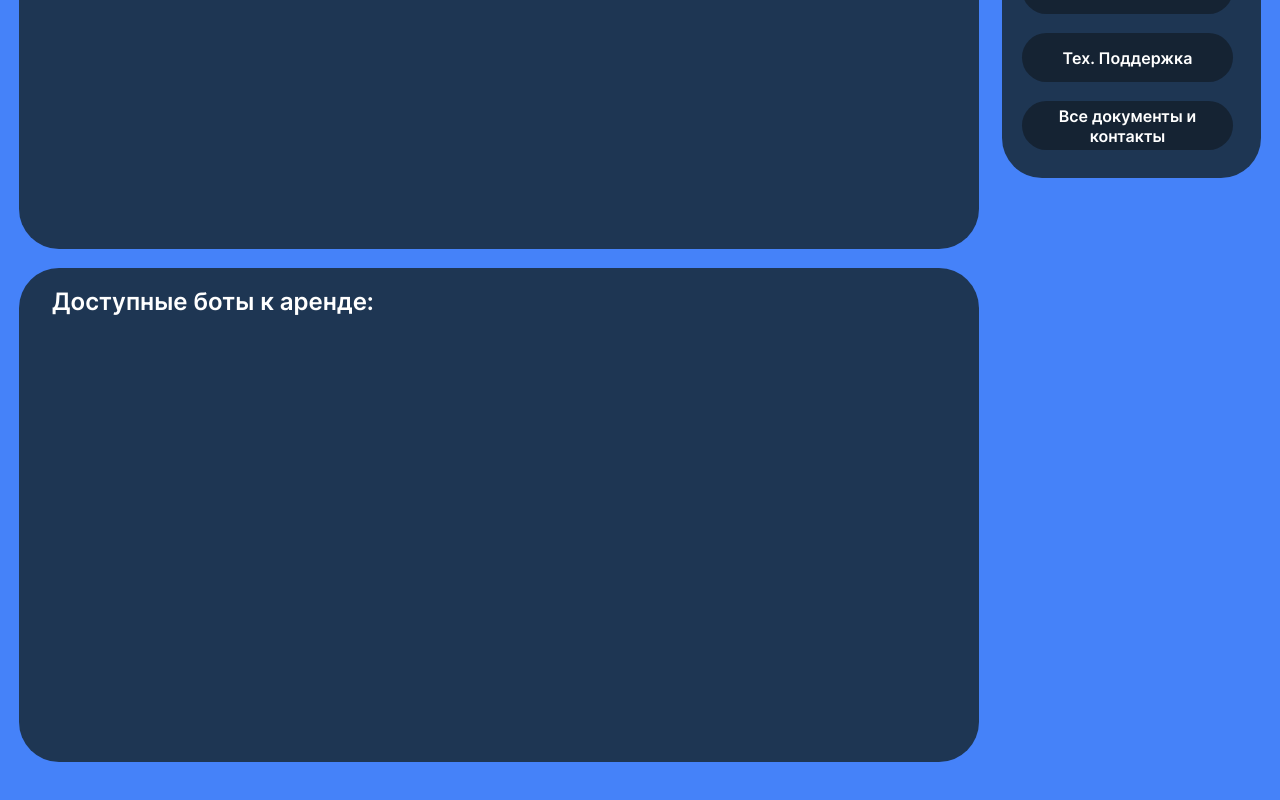
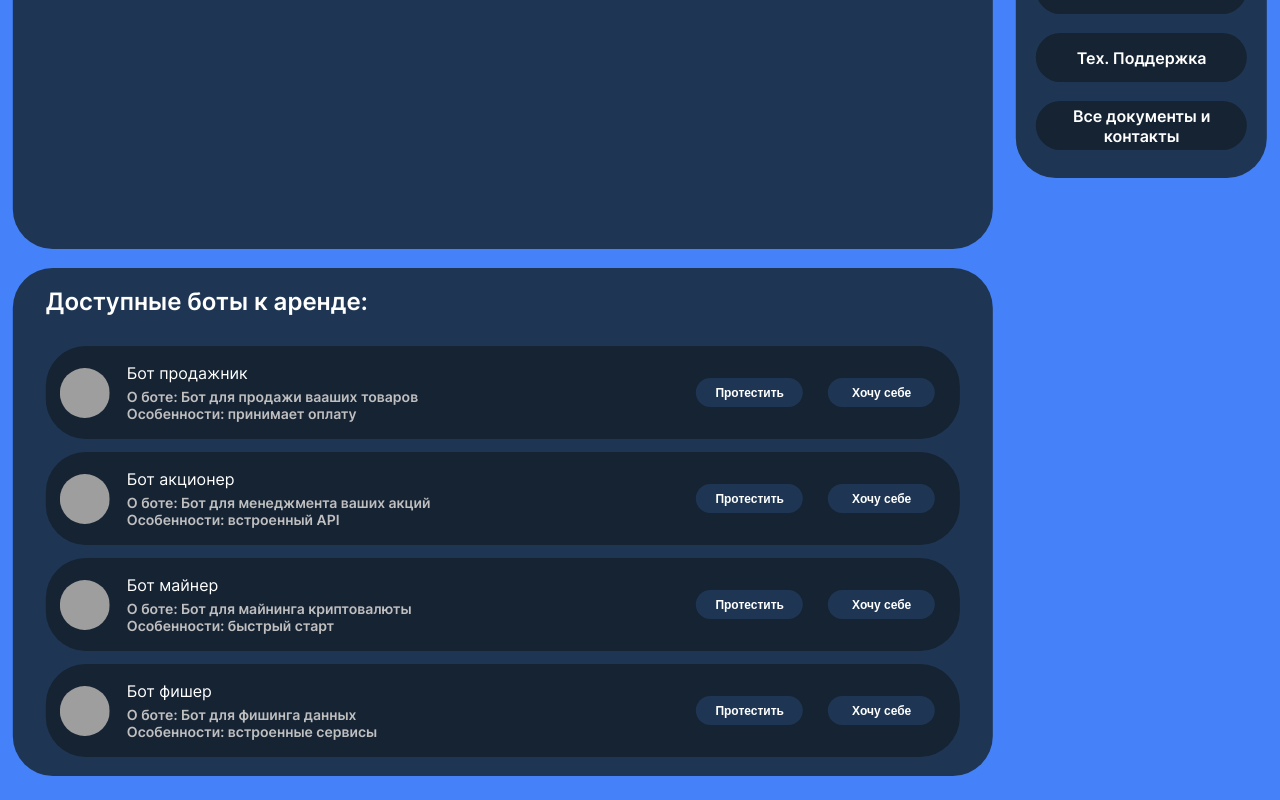
Before and after one commit to Holder-hash/RoboRent, a React (Vite) app: page / in a window 1280 px wide. Shown: the part 355-1155 px from the top of the page. Before the commit the page ends 1117 px from the top, so only its background shows below. Built offline with nearby package versions, Linux system fonts and the light colour scheme; grey boxes are pictures that could not be loaded; the HTML template or start-up script is replaced by a standard one.

Commit message:
Available bots

```diff
--- /dev/null
+++ b/src/components/screens/BotsList/AvailableBots/AvailableBots.jsx
@@ -0,0 +1,48 @@
+import availableBots from "../../../../data/availableBots.json";
+import BotsListBtn from "../../../ui/BotListBtn/BotsListBtn";
+
+import { useState, useEffect } from "react";
+
+function AvailableBots() {
+  // const [availableBots, setAvailable] = useState([]);
+
+  useEffect(() => {
+    async function getAvailableBots() {
+      const response = await fetch("");
+      const result = await response.json();
+      setAvailable(result);
+    }
+
+    // getAvailableBots();
+  }, []);
+
+  return (
+    <div className="available-bots">
+      <p className="bots-list__title">Доступные боты к аренде:</p>
+      <ul>
+        {availableBots.map((bot) => (
+          <li key={bot.id}>
+            <div className="available-bots__item-info">
+              <img src={bot.img} />
+              <div>
+                <p className="available-bots__item-name">{bot.name}</p>
+                <p className="available-bots__item-discraption">
+                  О боте: {bot.discraption}
+                </p>
+                <p className="available-bots__item-discraption">
+                  Особенности: {bot.peculiarities}
+                </p>
+              </div>
+            </div>
+            <div className="available-bots__item-buttons">
+              <BotsListBtn>Протестить</BotsListBtn>
+              <BotsListBtn>Хочу себе</BotsListBtn>
+            </div>
+          </li>
+        ))}
+      </ul>
+    </div>
+  );
+}
+
+export default AvailableBots;
--- a/src/components/screens/BotsList/BotsList.jsx
+++ b/src/components/screens/BotsList/BotsList.jsx
@@ -1,14 +1,26 @@
 import "./BotsList.scss";
+import AvailableBots from "./AvailableBots/AvailableBots";
+import { useState, useEffect } from "react";
 
 function BotsList() {
+  // const [availableBots, setAvailable] = useState([]);
+
+  useEffect(() => {
+    async function getAvailableBots() {
+      const response = await fetch("");
+      const result = await response.json();
+      setAvailable(result);
+    }
+
+    // getAvailableBots();
+  }, []);
+
   return (
     <>
       <div className="user-bots">
         <p className="bots-list__title">Ваши боты:</p>
       </div>
-      <div className="available-bots">
-        <p className="bots-list__title">Доступные боты к аренде:</p>
-      </div>
+      <AvailableBots />
     </>
   );
 }
--- a/src/components/screens/BotsList/BotsList.scss
+++ b/src/components/screens/BotsList/BotsList.scss
@@ -1,19 +1,3 @@
-.user-bots {
-  width: 960px;
-  height: 488px;
-  border-radius: 40px;
-  background: #1e3653;
-  padding: 19px 33px;
-}
-
-.available-bots {
-  width: 960px;
-  height: 494px;
-  border-radius: 40px;
-  background: #1e3653;
-  padding: 19px 33px;
-}
-
 .bots-list__title {
   color: #fff;
   font-family: Inter;
@@ -21,4 +5,66 @@
   font-style: normal;
   font-weight: 600;
   line-height: normal;
+  margin-bottom: 30px;
 }
+
+.user-bots {
+  width: 100%;
+  min-height: 488px;
+  border-radius: 40px;
+  background: #1e3653;
+  padding: 19px 33px;
+}
+
+.available-bots {
+  width: 100%;
+  min-height: 494px;
+  border-radius: 40px;
+  background: #1e3653;
+  padding: 19px 33px;
+
+  ul {
+    list-style: none;
+    display: flex;
+    flex-direction: column;
+    gap: 13px;
+
+    li {
+      height: 93px;
+      display: flex;
+      border-radius: 40px;
+      background: #152333;
+      align-items: center;
+      justify-content: space-between;
+      padding: 0px 25px 0px 14px;
+
+      .available-bots__item-info {
+        display: flex;
+        gap: 17px;
+        align-items: center;
+
+        img {
+          width: 50px;
+          height: 50px;
+          border-radius: 50%;
+        }
+
+        .available-bots__item-name {
+          color: #fff;
+          margin-bottom: 5px;
+        }
+
+        .available-bots__item-discraption {
+          color: #c0bfc0;
+          font-size: 14px;
+          font-weight: 600;
+        }
+      }
+
+      .available-bots__item-buttons {
+        display: flex;
+        gap: 25px;
+      }
+    }
+  }
+}
--- /dev/null
+++ b/src/components/ui/BotListBtn/BotsListBtn.jsx
@@ -0,0 +1,7 @@
+import styles from "./BotsListBtn.module.scss";
+
+function BotsListBtn({ children }) {
+  return <button className={styles.button}>{children}</button>;
+}
+
+export default BotsListBtn;
--- /dev/null
+++ b/src/components/ui/BotListBtn/BotsListBtn.module.scss
@@ -0,0 +1,13 @@
+.button {
+  width: 107px;
+  height: 29px;
+  outline: none;
+  border: none;
+  border-radius: 40px;
+  background: #1e3653;
+
+  color: #fff;
+  font-size: 12px;
+  font-weight: 600;
+  cursor: pointer;
+}
--- /dev/null
+++ b/src/data/availableBots.json
@@ -0,0 +1,30 @@
+[
+    {
+        "id": "1",
+        "name": "Бот продажник",
+        "discraption": "Бот для продажи вааших товаров",
+        "peculiarities": "принимает оплату",
+        "img": "https://sun1-84.userapi.com/s/v1/ig2/62n6Z-amiNp_DreYnKu6BFfhMUsjmznV3PvRYmENgF__BEi-PoeXX5LeusZdZt9ZG4VehbC6K18VX-Jp3PsKI0MJ.jpg?size=900x900&quality=95&crop=0,0,900,900&ava=1"
+    },
+    {
+        "id": "2",
+        "name": "Бот акционер",
+        "discraption": "Бот для менеджмента ваших акций",
+        "peculiarities": "встроенный API",
+        "img": "https://sun6-21.userapi.com/s/v1/ig2/b5mQPetZsZpnilQkcG-zxT7o3fhl_nJ1vO5-0cEhaGzISpN3j4gvk5nFb7QiLbBLEkvlvU88y58iPv3Bu6lwrzL3.jpg?size=1400x1400&quality=96&crop=0,0,1400,1400&ava=1"
+    },
+    {
+        "id": "3",
+        "name": "Бот майнер",
+        "discraption": "Бот для майнинга криптовалюты",
+        "peculiarities": "быстрый старт",
+        "img": "https://w7.pngwing.com/pngs/930/106/png-transparent-fashion-model-the-elder-scrolls-online-black-desert-online-model-celebrities-blue-game.png"
+    },
+    {
+        "id": "4",
+        "name": "Бот фишер",
+        "discraption": "Бот для фишинга данных",
+        "peculiarities": "встроенные сервисы",
+        "img": "https://kartinki.pibig.info/uploads/posts/2023-04/1681713030_kartinki-pibig-info-p-bot-kartinka-arti-pinterest-16.png"
+    }
+]
--- a/src/index.css
+++ b/src/index.css
@@ -19,6 +19,7 @@ body {
 }
 
 .wrapper {
+  width: 98%;
   position: absolute;
   left: 50%;
   transform: translateX(-50%);
@@ -28,7 +29,9 @@ body {
 }
 
 main {
+  width: 100%;
   display: flex;
   flex-direction: column;
   gap: 19px;
+  margin-bottom: 24px;
 }
```
Also changed, not shown: src/data/userBots.json (added, +37 -0 lines), src/data/bots.json (deleted).
